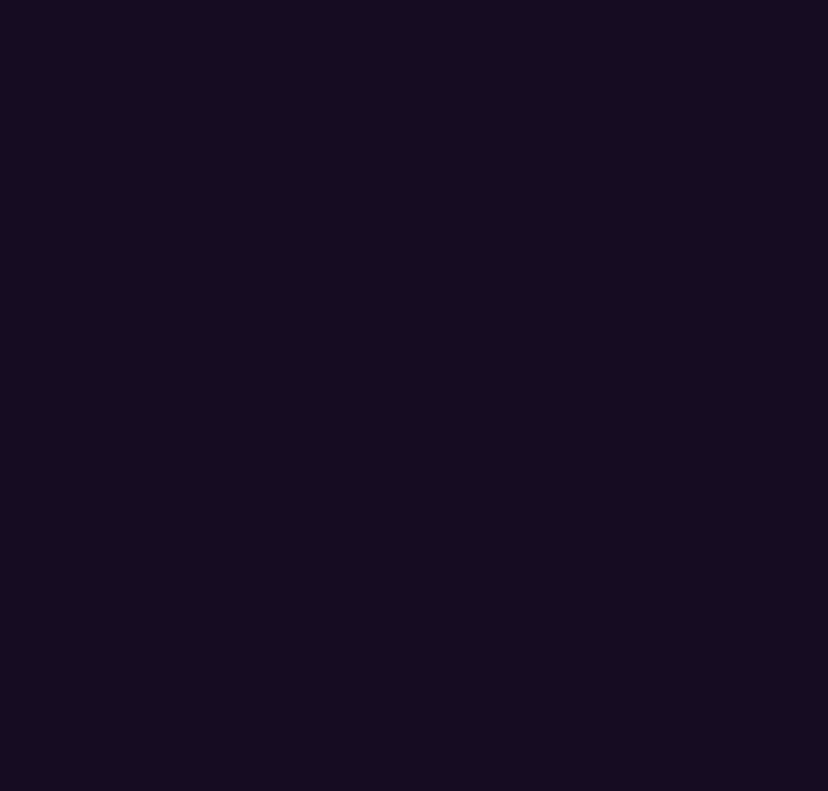
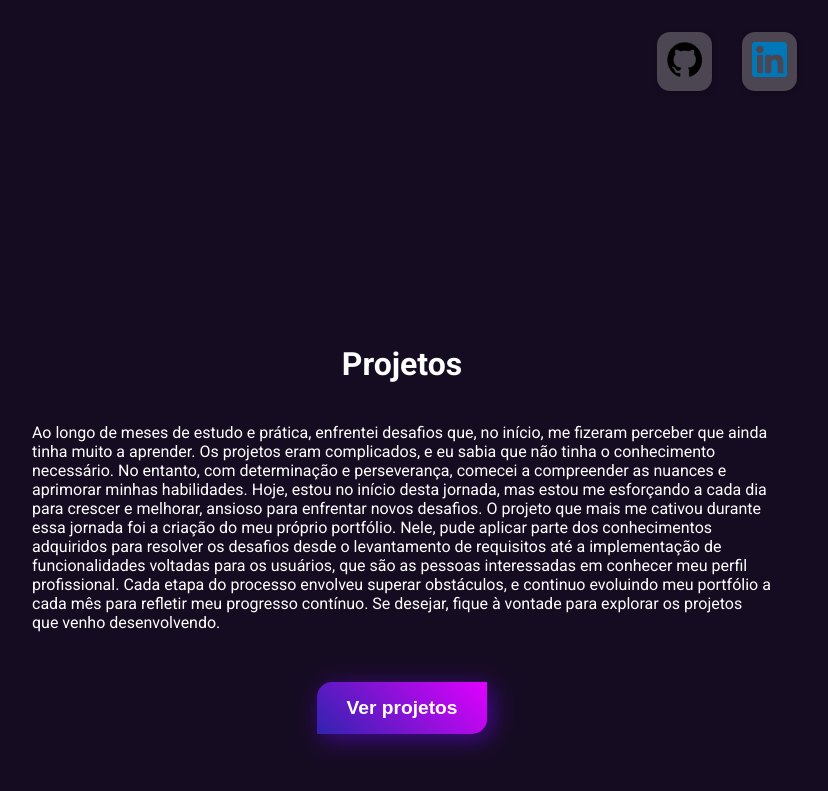
Before and after one commit to DouglasMatos17/Portfolio, a React (Vite) app: page / in a window 1280 px wide. Shown: the part 1535-2326 px from the top of the page, without its empty margins (238-1066 px from the left). Before the commit the page ends 1560 px from the top, so only its background shows below. Built offline with nearby package versions, Linux system fonts and the light colour scheme.

Commit message:
Sessão projetos iniciada e bugs visuais resolvidos

```diff
--- a/src/App.jsx
+++ b/src/App.jsx
@@ -6,6 +6,7 @@ import { ThemeProvider } from 'styled-components';
 import Header from './Componentes/Header/Header.jsx'
 import LobbySection from './Componentes/Lobby/LobbySection.jsx'
 import ProfileSection from './Componentes/Profile/ProfileSection.jsx';
+import { ProjectsSection } from './Componentes/Projects/ProjectsSection.jsx';
 
 function App () {
 
@@ -21,6 +22,7 @@ function App () {
             <Header toggleDarkMode={toggleDarkMode}/>
             <LobbySection/>
             <ProfileSection/>
+            <ProjectsSection/>
         </ThemeProvider>
         </>
     )
--- a/src/Componentes/Profile/ProfileSectionSyler.jsx
+++ b/src/Componentes/Profile/ProfileSectionSyler.jsx
@@ -16,8 +16,8 @@ const Section = styled.section`
     display: flex;
     justify-content: center;
     align-items: center;
-    width: calc(100vw - 7px);
-    min-height: 95vh;
+    width: 100%;
+    min-height: 1000px;
     padding: 15px;
 
     //Alterações de thema
@@ -30,11 +30,13 @@ const Section = styled.section`
 const Content = styled.section`
     display: flex;
     justify-content: center;
+
     width: 100%;
     gap: 50px;
 
     @media (max-width: 950px) {
         flex-direction: column-reverse;
+        align-items: center;
         height: auto;
 }`;
 
--- /dev/null
+++ b/src/Componentes/Projects/ProjectsSection.jsx
@@ -0,0 +1,26 @@
+import { SectionWrapper, ContentTop, Title, DivResume, ContentBotton, Button} from "./ProjectsSectionStyler";
+
+export function ProjectsSection(){
+    return(
+        <>
+        <SectionWrapper>
+            <ContentTop>
+                <Title>
+                    Projetos
+                </Title>
+                <DivResume>
+                Ao longo de meses de estudo e prática, enfrentei desafios que, no início, me fizeram perceber que ainda tinha muito a aprender. Os projetos eram complicados, e eu sabia que não tinha o conhecimento necessário. No entanto, com determinação e perseverança, comecei a compreender as nuances e aprimorar minhas habilidades. Hoje, estou no início desta jornada, mas estou me esforçando a cada dia para crescer e melhorar, ansioso para enfrentar novos desafios.
+
+                O projeto que mais me cativou durante essa jornada foi a criação do meu próprio portfólio. Nele, pude aplicar parte dos conhecimentos adquiridos para resolver os desafios desde o levantamento de requisitos até a implementação de funcionalidades voltadas para os usuários, que são as pessoas interessadas em conhecer meu perfil profissional. Cada etapa do processo envolveu superar obstáculos, e continuo evoluindo meu portfólio a cada mês para refletir meu progresso contínuo.
+
+                Se desejar, fique à vontade para explorar os projetos que venho desenvolvendo.
+                </DivResume>
+                <Button> Ver projetos </Button>
+            </ContentTop>
+            <ContentBotton>
+
+            </ContentBotton>
+        </SectionWrapper>
+        </>
+    )
+}
--- /dev/null
+++ b/src/Componentes/Projects/ProjectsSectionStyler.jsx
@@ -0,0 +1,74 @@
+import styled, {keyframes} from "styled-components";
+
+const waveAnimation = keyframes`
+    0% {
+        transform: perspective(500px) rotateY(0deg);
+    }
+    33.3% {
+        transform: perspective(500px) rotateY(-5deg);
+    }
+    33.3% {
+        transform: perspective(500px) rotateY(5deg);
+    }
+    100% {
+        transform: perspective(500px) rotateY(0deg);
+    }
+`;
+
+const SectionWrapper = styled.section`
+    display: flex;
+    justify-content: center;
+    align-items: center;
+    background-color: ${(props)=> props.theme.darkMode ? props.theme.temacores.color.dark.prim : props.theme.temacores.color.light.prim};
+    transition: background-color .3s, color .5s;
+`;
+
+const ContentTop = styled.article`
+    display: flex;
+    flex-direction: column;
+    align-items: center;
+    min-height: 500px;
+    max-width: 800px;
+    padding: 15px;
+    margin: 40px 20px;
+    color: ${(props)=> props.theme.darkMode ? props.theme.temacores.color.dark.colorFont : props.theme.temacores.color.light.colorFont};
+    transition: color .5s;
+`;
+
+const Title = styled.h1`
+    font-size: 2rem;
+    font-weight: 700;
+    padding: 25px;
+
+`;
+
+const DivResume = styled.p`
+    padding: 15px;
+`;
+
+const Button = styled.button`
+    display: flex;
+    justify-content: center;
+    align-items: center;
+    padding: 15px 30px;
+    border-radius: 15px 0px 15px 0px;
+    background-image: linear-gradient(45deg, #3023AE 0%, #e100ff 100%);
+    box-shadow: 5px 5px 25px rgba(83, 9, 180, 0.774);
+    border: none;
+    font-size: 1.2rem;
+    font-weight: 700;
+    margin: 35px;
+    color: ${(props)=>props.theme.temacores.color.dark.colorFont};
+    cursor: pointer;
+    transition: transform 1.5s ease;
+
+    &:hover {
+        animation: ${waveAnimation} 1.5s ease infinite;
+}
+`;
+
+const ContentBotton = styled.section`
+
+`;
+
+export {SectionWrapper, ContentTop, Title, DivResume, ContentBotton, Button}
--- a/src/main.css
+++ b/src/main.css
@@ -26,7 +26,7 @@ a{
 
 ::-webkit-scrollbar{
     background: #160C22;
-    width: 7px;
+    width: 8px;
 }
 
 ::-webkit-scrollbar-thumb{
```
Also changed, not shown: src/Componentes/Projects/DivProject/DivProject.jsx (added), src/Componentes/Projects/DivProject/DivProjectStyler.jsx (added).
